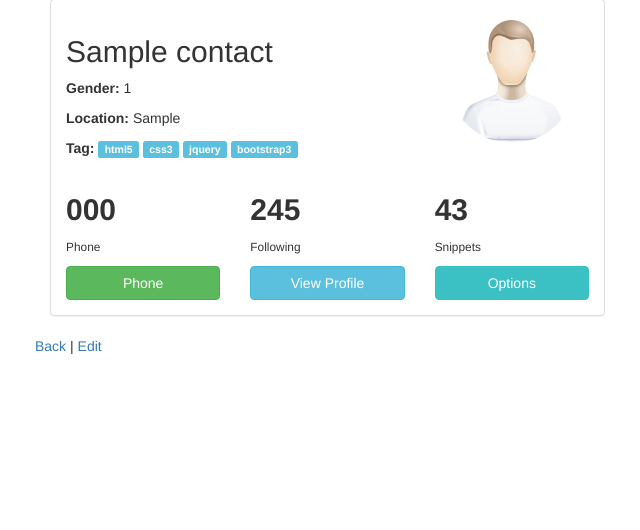
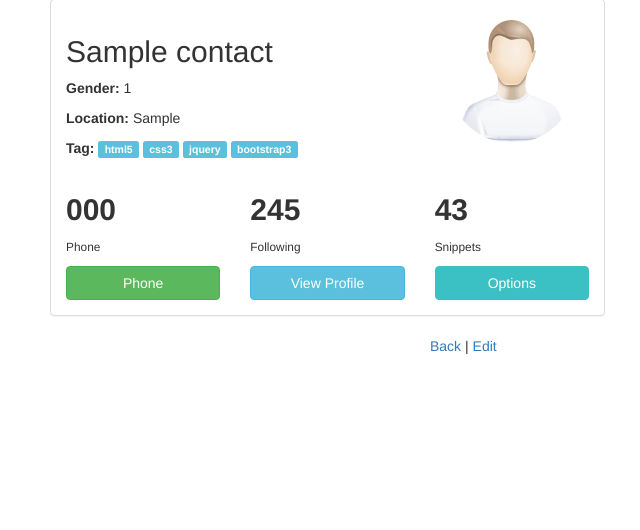
Before and after one commit to benbaka/django_contact_app, a Django app: page /contacts/1/show in a window 1280 px wide. Shown: the part 71-601 px from the top of the page, without its empty margins (35-675 px from the left). Run offline with Django 3.2, Linux system fonts and the light colour scheme; a user stored in the database is signed in; tables that the repository leaves empty hold one stand-in row (values such as "Sample post"); some libraries are stand-ins or nearby versions.

```diff
--- a/contacts/templates/contacts/show.html
+++ b/contacts/templates/contacts/show.html
@@ -69,8 +69,13 @@
         </div>
     </div>
 
-
+<div>
+<div class="col-md-4"></div>
+<div class="col-md-4">
     <a href="/contacts/">Back</a> | <a href="/contacts/{{ contact.id }}/edit">Edit</a>
+</div>
+<div class="col-md-4"></div>
+</div>
 
 
 {% endblock %}
```
